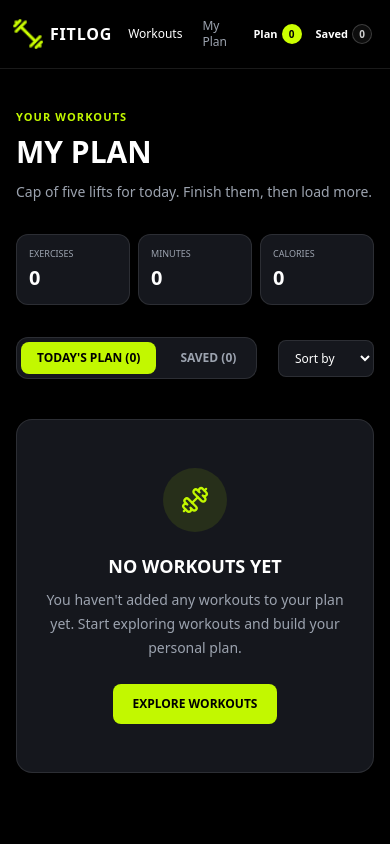
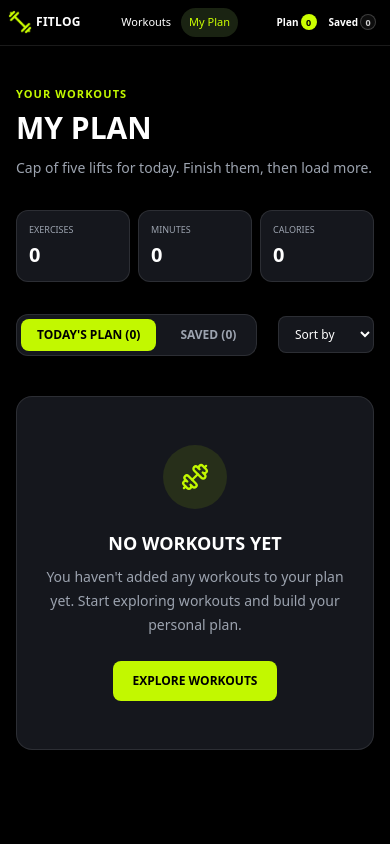
Before and after one commit to Mostafijur8/fit-log, a Next.js app: page /myplan in a window 390 px wide. Shown: the top 844 px of the page. Built offline with nearby package versions, Linux system fonts and the light colour scheme.

Commit message:
Refactor Navbar component: adjust spacing, update text sizes, and improve layout for better responsiveness

```diff
--- a/src/components/layout/Navbar.tsx
+++ b/src/components/layout/Navbar.tsx
@@ -11,30 +11,28 @@ const Navbar = () => {
 
   return (
     <div className="sticky top-0 z-50 border-b border-white/10 bg-black/95 shadow-[0_4px_20px_rgba(0,0,0,0.55)] backdrop-blur-md">
-      <nav className="container mx-auto flex items-center justify-between gap-2 px-3 py-3 sm:px-4 sm:py-4">
+      <nav className="container mx-auto flex items-center justify-between gap-1 px-2 py-2 sm:gap-2 sm:px-4 sm:py-4">
         {/* Logo */}
-
         <Link
           href="/"
-          className="flex shrink-0 items-center gap-1.5 font-bold text-white sm:gap-2"
+          className="flex shrink-0 items-center gap-1 font-bold text-white sm:gap-2"
         >
           <img
             src="/images/logo/logo.png"
             alt="FITLOG logo"
-            className="h-8 w-8 object-contain sm:h-10 sm:w-10"
+            className="h-6 w-6 object-contain sm:h-10 sm:w-10"
           />
 
-          <p className="text-base tracking-wider sm:text-xl">
+          <p className="text-xs tracking-wide sm:text-xl sm:tracking-wider">
             FITLOG
           </p>
         </Link>
 
         {/* Navigation */}
-
-        <div className="flex items-center gap-1 sm:gap-3">
+        <div className="flex items-center gap-0.5 sm:gap-3">
           <Link
             href="/"
-            className={`rounded-full px-2 py-1.5 text-xs transition-all sm:px-4 sm:py-2 sm:text-base ${
+            className={`rounded-full px-2 py-1.5 text-[11px] transition-all sm:px-4 sm:py-2 sm:text-base ${
               pathname === "/"
                 ? "bg-[#1a2312] text-[#ccff00]"
                 : "text-white hover:bg-white/5 hover:text-[#ccff00]"
@@ -45,8 +43,8 @@ const Navbar = () => {
 
           <Link
             href="/myplan"
-            className={`rounded-full px-2 py-1.5 text-xs transition-all sm:px-4 sm:py-2 sm:text-base ${
-              pathname === "/my-plan"
+            className={`rounded-full px-2 py-1.5 text-[11px] transition-all sm:px-4 sm:py-2 sm:text-base ${
+              pathname === "/myplan"
                 ? "bg-[#1a2312] text-[#ccff00]"
                 : "text-[#9ca3af] hover:bg-white/5 hover:text-[#ccff00]"
             }`}
@@ -56,30 +54,27 @@ const Navbar = () => {
         </div>
 
         {/* Status Badges */}
-
-        <div className="flex shrink-0 items-center gap-0.5 sm:gap-2">
+        <div className="flex shrink-0 items-center gap-0 sm:gap-2">
           {/* Plan */}
-
           <Link
             href="/myplan"
-            className="flex items-center gap-1 rounded-full px-1.5 py-1.5 text-[11px] font-bold text-white hover:bg-white/5 sm:gap-2 sm:px-3 sm:py-2 sm:text-sm"
+            className="flex items-center gap-0.5 rounded-full px-1.5 py-1 text-[10px] font-bold text-white hover:bg-white/5 sm:gap-2 sm:px-3 sm:py-2 sm:text-sm"
           >
             <span>Plan</span>
 
-            <span className="flex h-5 min-w-5 items-center justify-center rounded-full bg-[#ccff00] px-1.5 text-[10px] font-extrabold text-black sm:h-6 sm:min-w-6 sm:px-2 sm:text-xs">
+            <span className="flex h-4 min-w-4 items-center justify-center rounded-full bg-[#ccff00] px-1 text-[9px] font-extrabold text-black sm:h-6 sm:min-w-6 sm:px-2 sm:text-xs">
               {planWorkouts.length}
             </span>
           </Link>
 
           {/* Saved */}
-
           <Link
             href="/myplan"
-            className="flex items-center gap-1 rounded-full px-1.5 py-1.5 text-[11px] font-bold text-white hover:bg-white/5 sm:gap-2 sm:px-3 sm:py-2 sm:text-sm"
+            className="flex items-center gap-0.5 rounded-full px-1.5 py-1 text-[10px] font-bold text-white hover:bg-white/5 sm:gap-2 sm:px-3 sm:py-2 sm:text-sm"
           >
             <span>Saved</span>
 
-            <span className="flex h-5 min-w-5 items-center justify-center rounded-full border border-white/20 bg-white/5 px-1.5 text-[10px] font-bold text-white/80 sm:h-6 sm:min-w-6 sm:px-2 sm:text-xs">
+            <span className="flex h-4 min-w-4 items-center justify-center rounded-full border border-white/20 bg-white/5 px-1 text-[9px] font-bold text-white/80 sm:h-6 sm:min-w-6 sm:px-2 sm:text-xs">
               {savedWorkouts.length}
             </span>
           </Link>
```
